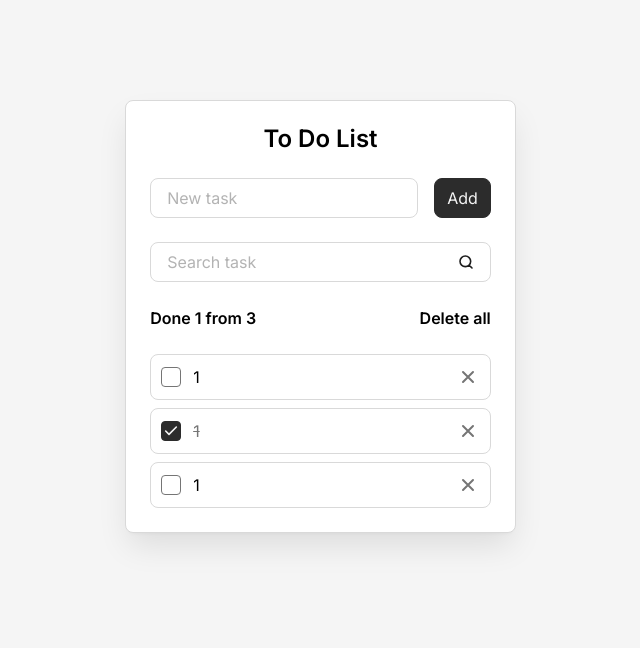
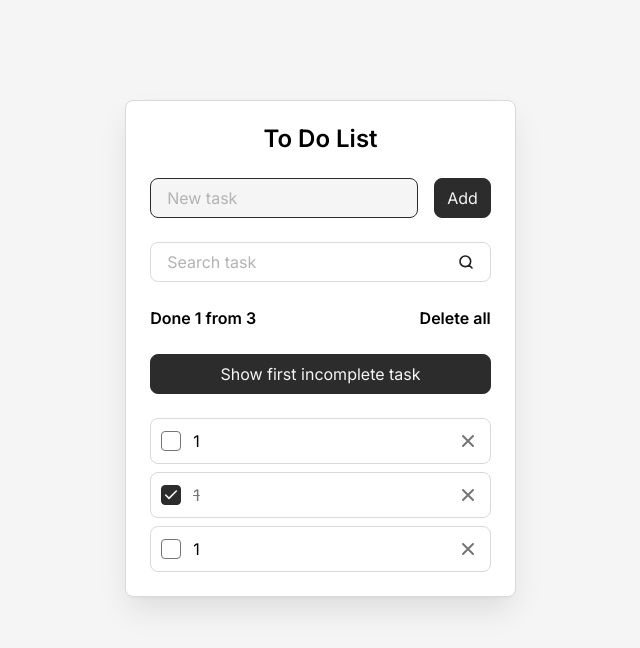
Before and after one commit to VaganovaIP/react-todo-list, a React (Vite) app: page / in a window 1280 px wide. Shown: the top 648 px of the page, without its empty margins (312-952 px from the left). Built offline with nearby package versions, Linux system fonts and the light colour scheme.

Commit message:
Добавлены фокусы с useref

```diff
--- a/src/components/AddTaskForm.jsx
+++ b/src/components/AddTaskForm.jsx
@@ -6,6 +6,7 @@ const AddTaskForm = (props) => {
         addTask,
         newTaskTitle,
         setNewTaskTitle,
+        newTaskInputRef,
     } = props
 
     const onSubmit = (event) => {
@@ -21,6 +22,7 @@ const AddTaskForm = (props) => {
                 id = "new-task"
                 value={newTaskTitle}
                 onInput={(event) => setNewTaskTitle(event.target.value)}
+                ref={newTaskInputRef}
             />
             <Button type="submit">Add</Button>
         </form>
--- a/src/components/Button.jsx
+++ b/src/components/Button.jsx
@@ -3,12 +3,14 @@ const Button = (props) => {
         className = '',
         type = 'button',
         children,
+        onClick,
     } = props
 
     return(
         <button
             className={`${className} button`}
             type={type}
+            onClick={onClick}
         >{children}</button>
     )
 }
--- a/src/components/Field.jsx
+++ b/src/components/Field.jsx
@@ -6,6 +6,7 @@ const Field = (props) => {
         type,
         onInput,
         value,
+        ref,
     } = props
 
     return(
@@ -24,6 +25,7 @@ const Field = (props) => {
                 value={value}
                 type={type}
                 onInput={onInput}
+                ref={ref}
             />
         </div>
     )
--- a/src/components/Todo.jsx
+++ b/src/components/Todo.jsx
@@ -1,8 +1,9 @@
-import { useState, useEffect } from "react";
+import { useState, useEffect, useRef } from "react";
 import AddTaskForm from "./AddTaskForm";
 import SearchTaskForm from "./SearchTaskForm";
 import TodoInfo from "./TodoInfo";
 import TodoList from "./TodoList";
+import Button from "./Button";
 
 const Todo = () => {
     const [tasks, setTasks] = useState(() => {
@@ -21,6 +22,10 @@ const Todo = () => {
 
     const [newTaskTitle, setNewTaskTitle] = useState('')
     const [searchQuery, setSearchQuery] = useState('')
+
+    const newTaskInputRef = useRef(null)
+    const firstIncompleteTaskRef = useRef(null)
+    const firstIncompleteTaskId = tasks.find(({ isDone }) => !isDone).id
 
     const deleteAllTasks = () => {
         const isConfirmed = confirm('Удалить все?')
@@ -59,12 +64,17 @@ const Todo = () => {
            setTasks([...tasks, newTask])
            setNewTaskTitle('')
            setSearchQuery('')
+           newTaskInputRef.current.focus()
        }
     }
 
     useEffect(() => {
         localStorage.setItem('tasks', JSON.stringify(tasks))
     }, [tasks])
+
+    useEffect(() => {
+        newTaskInputRef.current.focus()
+    }, [])
 
     const clearSearchQuery = searchQuery.trim()
     const filteredTasks = clearSearchQuery.length > 0
@@ -78,6 +88,7 @@ const Todo = () => {
                 addTask={addTask}
                 newTaskTitle={newTaskTitle}
                 setNewTaskTitle={setNewTaskTitle}
+                newTaskInputRef={newTaskInputRef}
             />
             <SearchTaskForm
                 searchQuery = {searchQuery}
@@ -88,12 +99,22 @@ const Todo = () => {
                 done={tasks.filter(({ isDone }) => isDone).length}
                 onDeleteAllButtonClick={deleteAllTasks}
             />
+            <Button
+                onClick = {() => {firstIncompleteTaskRef.current?.scrollIntoView({behavior:'smooth'})
+                    console.log('ref')
+                }
+
+            }
+            >
+                Show first incomplete task
+            </Button>
             <TodoList
                 tasks={tasks}
                 filteredTasks = {filteredTasks}
+                firstIncompleteTaskRef={firstIncompleteTaskRef}
+                firstIncompleteTaskId={firstIncompleteTaskId}
                 onDeleteTaskButtonClick={deleteTask}
                 onTaskCompleteChange={toggleTaskComplete}
-
             />
         </div>
     )
--- a/src/components/TodoItem.jsx
+++ b/src/components/TodoItem.jsx
@@ -6,10 +6,11 @@ const TodoItem = (props) => {
         isDone,
         onDeleteTaskButtonClick,
         onTaskCompleteChange,
+        ref,
     } = props
 
     return (
-        <li className={`todo-item ${className}`}>
+        <li className={`todo-item ${className}`} ref={ref}>
             <input
                 className="todo-item__checkbox"
                 id={id}
--- a/src/components/TodoList.jsx
+++ b/src/components/TodoList.jsx
@@ -6,6 +6,8 @@ const TodoList = (props) => {
         onDeleteTaskButtonClick,
         onTaskCompleteChange,
         filteredTasks,
+        firstIncompleteTaskId,
+        firstIncompleteTaskRef,
     } = props
 
     const hasTasks = tasks.length > 0
@@ -28,6 +30,7 @@ const TodoList = (props) => {
                         id = {task.id}
                         title ={task.title}
                         isDone ={task.isDone}
+                        ref={task.id ===  firstIncompleteTaskId ? firstIncompleteTaskRef : null}
                         onDeleteTaskButtonClick={onDeleteTaskButtonClick}
                         onTaskCompleteChange={onTaskCompleteChange}
                     />
```
